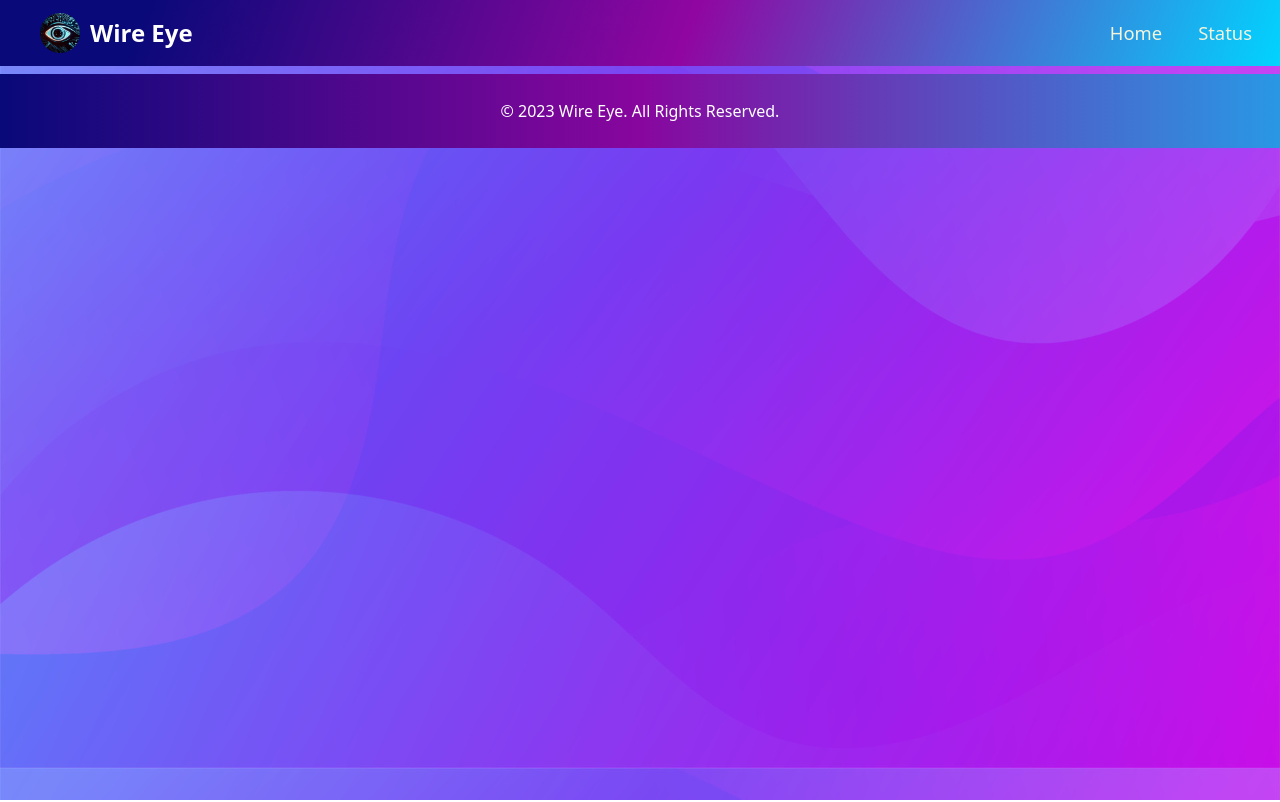
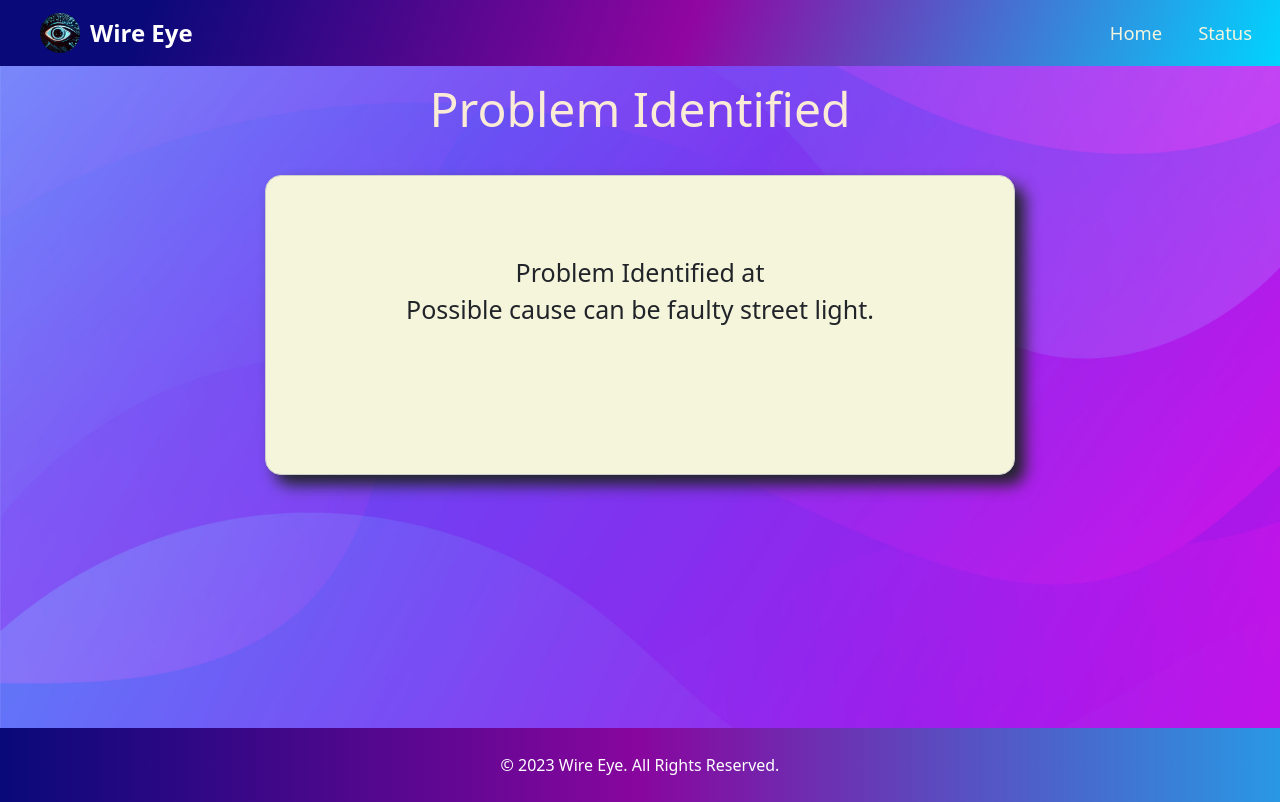
Before and after one commit to DON2604/wire-eye, a React (Create React App) app: page /Problem in a window 1280 px wide. Built offline with nearby package versions, Linux system fonts and the light colour scheme.

Commit message:
ui fixes final

```diff
--- a/src/Components/Problem.js
+++ b/src/Components/Problem.js
@@ -1,15 +1,28 @@
 import React from "react";
 import { useLocation } from "react-router-dom";
+import "../Styles/problem.css"
 
 const Problem = () => {
   const location = useLocation();
   const problem = location.state?.problem;
 
   return (
-    <div>
-      <h2>{problem && <p>Problem: {problem} is not Working</p>}</h2>
+    <>
+    <h2 className="box-heading">Problem Identified
+    </h2>
+    <div className="problem-box">
+      <div className="message-box">
+        <p className="message">Problem Identified at
+        <div className="text">
+        <strong>{problem}</strong>
+        </div>
+        Possible cause can be faulty street light.<br/></p>
+      </div>
     </div>
-  );
+    <div className="ut"></div>
+    </>
+    );
+
 };
 
 export default Problem;
--- /dev/null
+++ b/src/Styles/problem.css
@@ -0,0 +1,36 @@
+.problem-box {
+    position: relative;
+    background-color: beige;
+    border: 1px solid #ccc;
+    box-shadow:0.625rem 0.625rem 0.937rem 0;
+    border-radius: 16px;
+    width: 750px;
+    height: 300px; /* Adjust the height as needed */
+    margin: 0 auto;
+    text-align: center;
+    padding: 68px;
+  }
+
+  .box-heading {
+    font-size: 3rem;
+    color:antiquewhite;
+    margin-top: 1.1%;
+    text-align: center;
+    margin-bottom: 2.9%;
+  }
+
+  .ut{
+    margin-top: 19.76%;
+  }
+
+  .message-box {
+    margin-top: 10px; /* Adjust as needed for spacing between heading and message */
+  }
+
+  .message {
+    font-size: 25px; /* Adjust the font size as needed */
+  }
+
+.text{
+  color: red;
+}
```
Also changed, not shown: src/index.css (line endings or trailing spaces).
